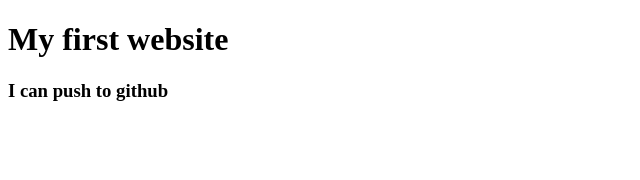
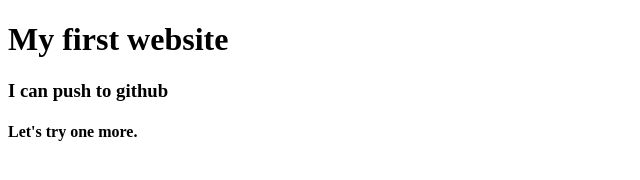
Before and after one commit to sakibchisti/my-first-website, a plain HTML site: page index.html in a window 1280 px wide. Shown: the whole page, without its empty margins (0-640 px from the left). Drawn offline with Linux system fonts and the light colour scheme.

Commit message:
practise one more

```diff
--- a/index.html
+++ b/index.html
@@ -9,5 +9,6 @@
 <body>
   <h1>My first website</h1>
   <h3>I can push to github</h3>
+  <h4>Let's try one more.</h4>
 </body>
 </html>
```
